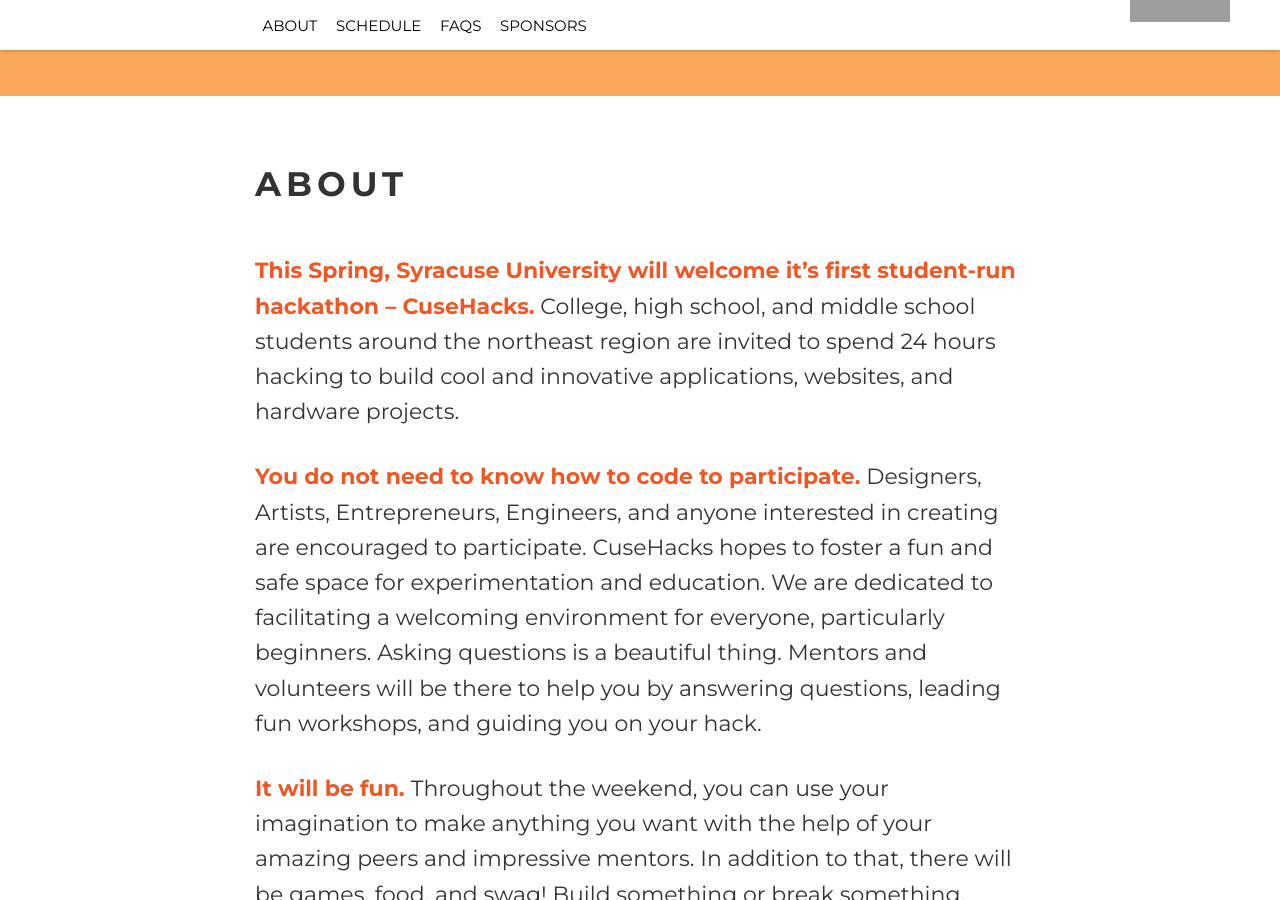
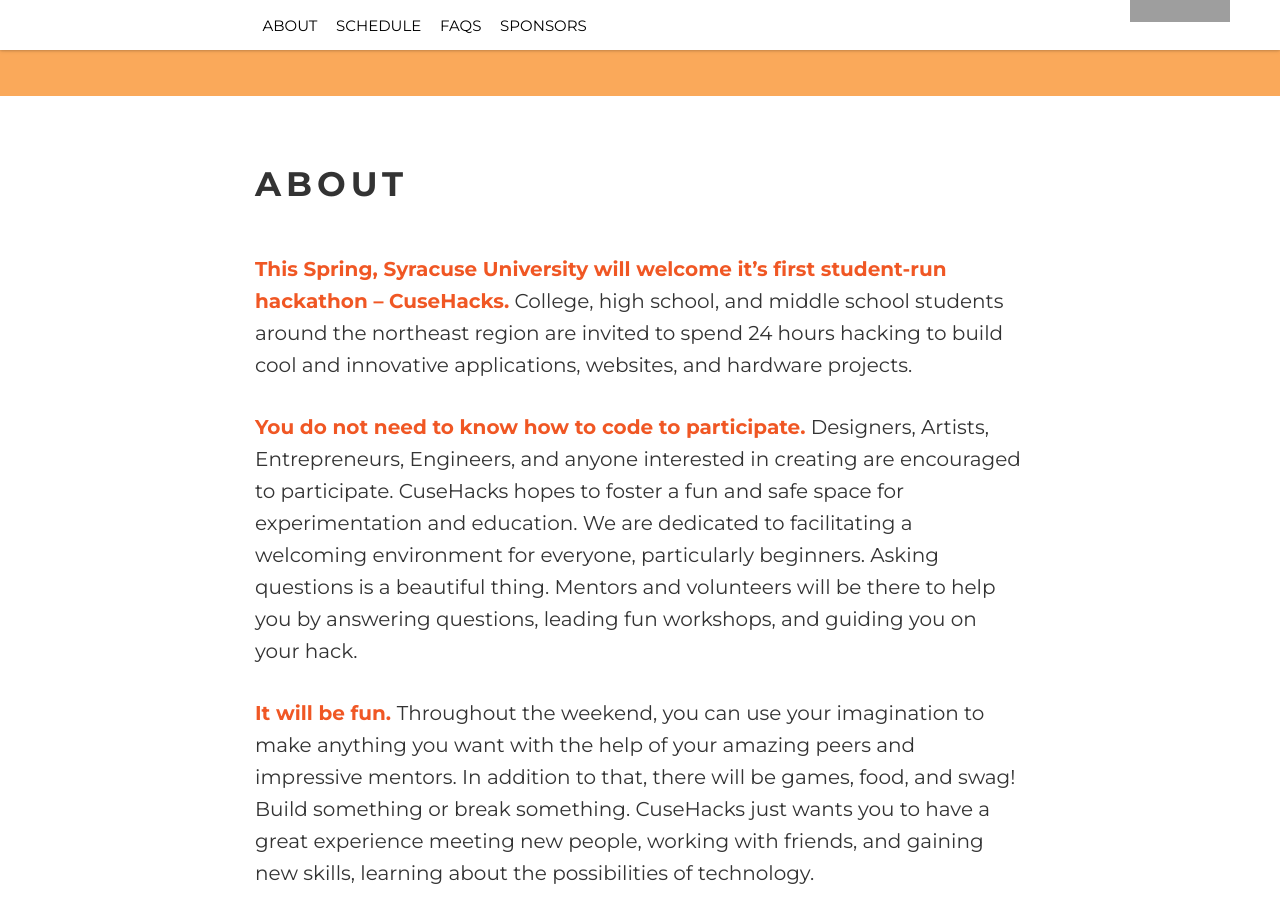
Before and after one commit to innovateorange/cusehacks, a Jekyll site: the page built from index.html, in a window 1280 px wide and 900 px high, scrolled down 894 px. Built offline with Jekyll 4.4.1, drawn with Linux system fonts in a browser that asks for light colours; nearby versions of some CDN libraries; grey boxes are pictures that could not be loaded.

Commit message:
font size

```diff
--- a/css/original.css
+++ b/css/original.css
@@ -193,7 +193,7 @@
 }
 
 .about p {
-  font-size: 22px;
+  font-size: 20px;
   line-height: 1.6em;
 }
 
@@ -250,7 +250,7 @@
 .faq .question h2 {
   font-family: 'Montserrat';
   font-weight: 700;
-  font-size: 24px;
+  font-size: 20px;
 }
 
 .faq .question hr {
@@ -276,7 +276,7 @@
 }
 
 .sponsor p {
-  font-size: 22px;
+  font-size: 20px;
   line-height: 1.6em;
 
 }
```
